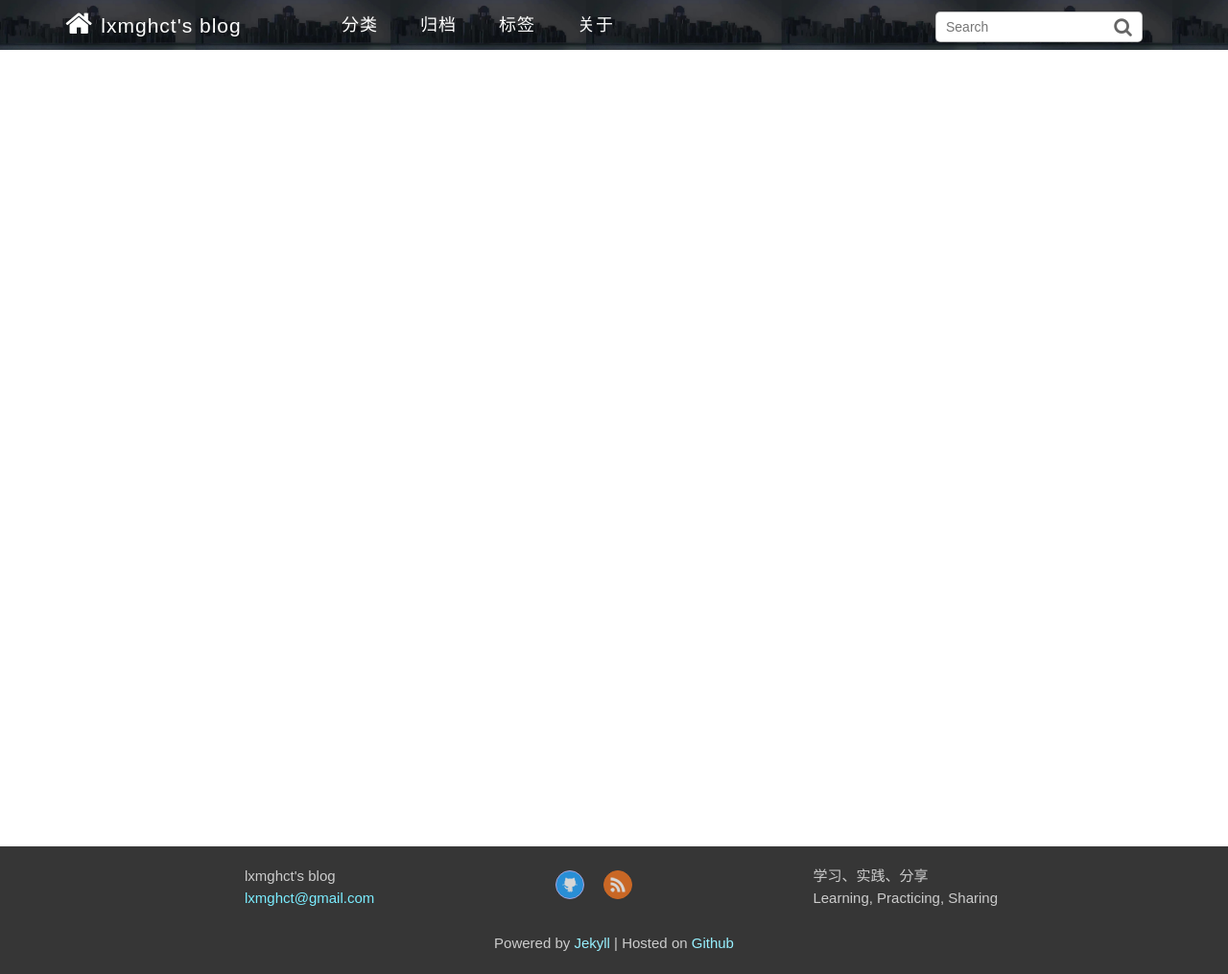
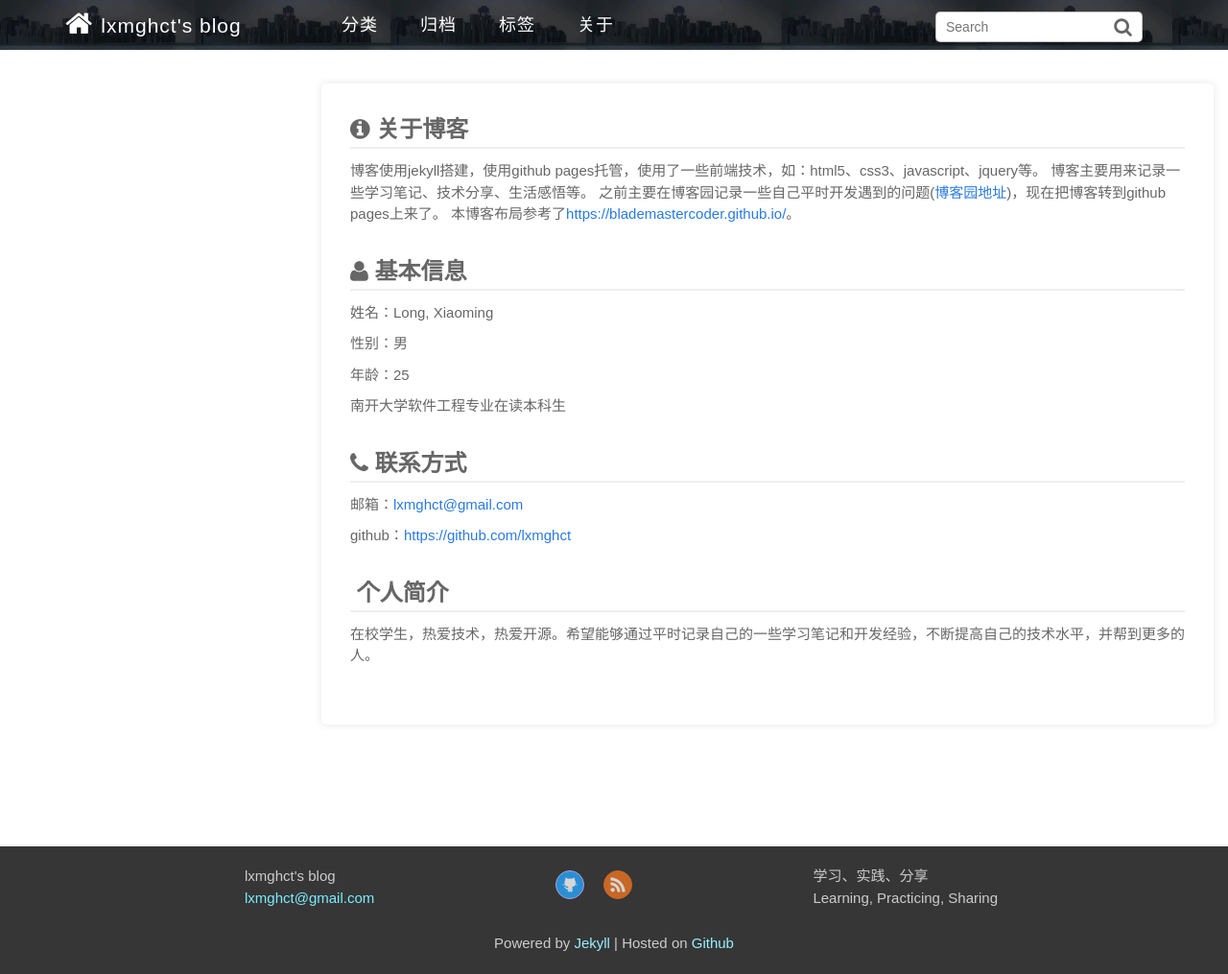
Before and after one commit to lxmghct/lxmghct.github.io, a Jekyll site: the page built from pages/about.html, in a window 1280 px wide. Shown: the whole page at 96% size. Built offline with Jekyll 4.4.1, drawn with Linux system fonts in a browser that asks for light colours.

Commit message:
Update: 更新page布局；添加关于页面

```diff
--- a/_config.yml
+++ b/_config.yml
@@ -9,6 +9,7 @@ url: "" # the base hostname & protocol for your site, e.g. http://example.com
 rss_url: /feed.xml
 
 author:
+  name: Long, Xiaoming
   address: Tianjin, China
   email: lxmghct@gmail.com
   github: https://github.com/lxmghct
--- /dev/null
+++ b/_layouts/page.html
@@ -0,0 +1,6 @@
+---
+layout: default
+---
+<div class="page">
+    {{ content }}
+</div>
--- a/assets/css/pages/index.css
+++ b/assets/css/pages/index.css
@@ -1,3 +1,13 @@
+/**
+ * layouts/page.html
+ */
+.page {
+	background-color: #fff;
+	padding: 2em;
+	border-radius: 5px;
+	box-shadow: 0 0 10px rgba(0, 0, 0, 0.1);
+}
+
 /**
  * pages/archives.html
  */
@@ -150,3 +160,16 @@ li.article {
 .post-preview .post-title {
 	color: #0d66b3;
 }
+
+/**
+ * pages/about.html
+ */
+.about-title {
+	border-bottom: 2px solid #eee;
+	margin-bottom: 0.5em;
+	font-size: 24px;
+	font-weight: bold;
+}
+.about-content {
+	margin-bottom: 2em;
+}
--- a/pages/about.html
+++ b/pages/about.html
@@ -1,5 +1,43 @@
 ---
-layout: default
+layout: page
 title: 关于
 permalink: /pages/about.html
 ---
+<div class="about-page">
+  <div class="about-title">
+    <i class="fa fa-info-circle"></i> 关于博客
+  </div>
+  <div class="about-content">
+    博客使用jekyll搭建，使用github pages托管，使用了一些前端技术，如：html5、css3、javascript、jquery等。
+    博客主要用来记录一些学习笔记、技术分享、生活感悟等。
+    之前主要在博客园记录一些自己平时开发遇到的问题(<a href="{{ site.author.cnblog }}" target="_blank">博客园地址</a>)，现在把博客转到github pages上来了。
+    本博客布局参考了<a href="https://blademastercoder.github.io/" target="_blank">https://blademastercoder.github.io/</a>。
+  </div>
+
+  <div class="about-title">
+    <i class="fa fa-user"></i> 基本信息
+  </div>
+  <div class="about-content">
+    <p>姓名：{{ site.author.name }}</p>
+    <p>性别：男</p>
+    <p>年龄：25</p>
+    <p>南开大学软件工程专业在读本科生</p>
+  </div>
+
+  <!--联系方式-->
+  <div class="about-title">
+    <i class="fa fa-phone"></i> 联系方式
+  </div>
+  <div class="about-content">
+    <p>邮箱：<a href="mailto:{{ site.author.email }}">{{ site.author.email }}</a></p>
+    <p>github：<a href="{{ site.author.github }}" target="_blank">{{ site.author.github }}</a></p>
+  </div>
+
+  <div class="about-title">
+    <i class="fa fa-commenting"></i> 个人简介
+  </div>
+  <div class="about-content">
+    在校学生，热爱技术，热爱开源。希望能够通过平时记录自己的一些学习笔记和开发经验，不断提高自己的技术水平，并帮到更多的人。
+  </div>
+
+</div>
--- a/pages/archive.html
+++ b/pages/archive.html
@@ -1,5 +1,5 @@
 ---
-layout: default
+layout: page
 title: 归档
 permalink: /pages/archive.html
 ---
--- a/pages/classify.html
+++ b/pages/classify.html
@@ -1,5 +1,5 @@
 ---
-layout: default
+layout: page
 title: 分类
 permalink: /pages/classify.html
 ---
--- a/pages/tags.html
+++ b/pages/tags.html
@@ -1,5 +1,5 @@
 ---
-layout: default
+layout: page
 title: 标签
 permalink: /pages/tags.html
 ---
```
